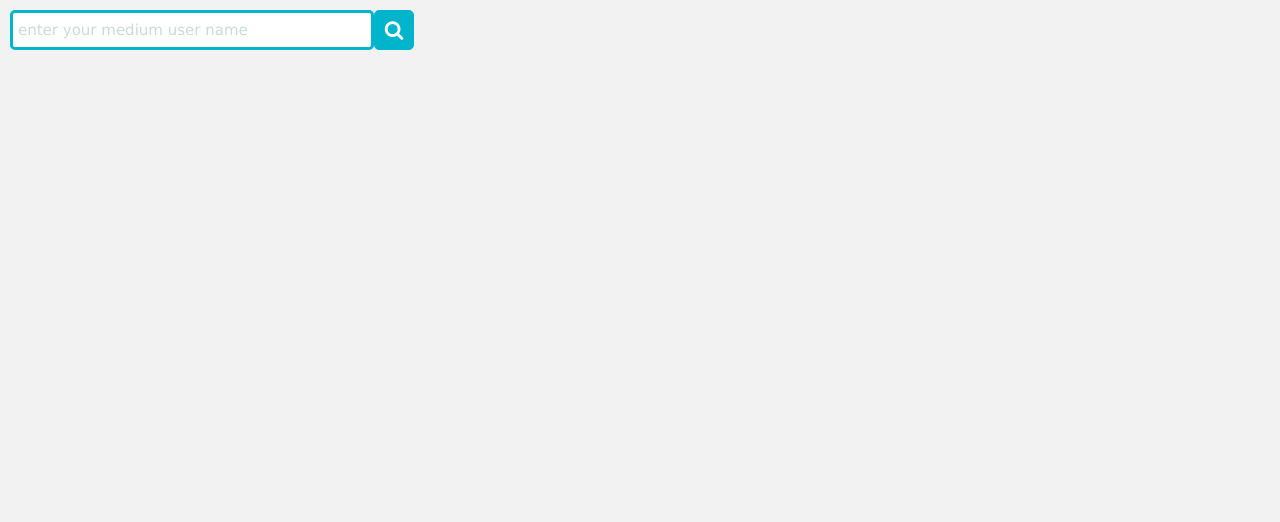
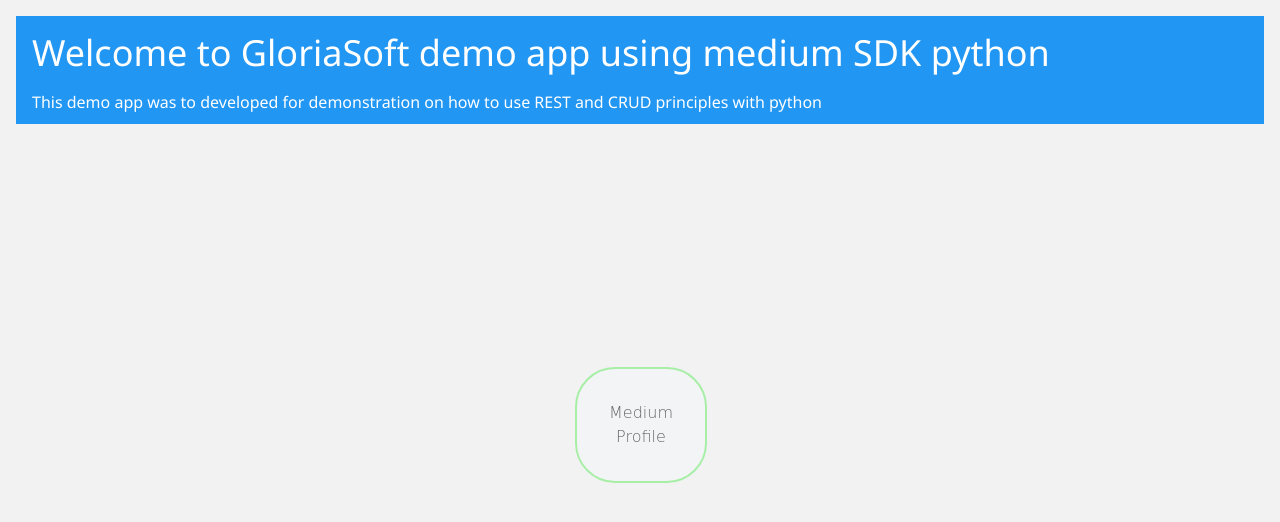
Before and after one commit to gloriaconcepto/Medium-Publications-Application, a Flask app: page / in a window 1280 px wide. Shown: the part 23-545 px from the top of the page. Run offline with Flask 2, Linux system fonts and the light colour scheme.

Commit message:
modifications make to .html files

```diff
--- a/mediumapp/app/templates/home.html
+++ b/mediumapp/app/templates/home.html
@@ -4,21 +4,26 @@
 <html>
 
 <link rel="stylesheet" href="https://www.w3schools.com/w3css/4/w3.css">
-<link rel="stylesheet" href="https://cdnjs.cloudflare.com/ajax/libs/font-awesome/4.7.0/css/font-awesome.min.css">
+
 <body>
-  <div class="wrap">
-     <div class="search">
-
-        <form action="" method="POST"role="form">
-           {{ form.name(class="searchTerm", placeholder="enter your medium user name") }}
+    <div class="w3-container">
+        <div class="w3-panel w3-blue">
 
 
-           <button type="submit" class="searchButton" formmethod="post" >
-             <i class="fa fa-search"></i>
-             </button>
-           </form>
-        </div>
-     </div>
+    <div class="FontPanel">
+        <h1>Welcome to GloriaSoft demo app using medium SDK python</h1>
+        <h6>This demo app was to developed for demonstration on how to use REST and CRUD principles with python</h6>
+
+      </div>
+    </div>
+
+
+         <form action="{{url_for('resultDisplay')}}">
+     <div class="wrapper">
+
+      <button type="submit" class="buttoncenter"  ><p class="FontPanel">Medium Profile</p></button>
+  </div>
+</form>
    {% endblock %}
    </body>
    </html>
--- a/mediumapp/app/templates/layout1.html
+++ b/mediumapp/app/templates/layout1.html
@@ -9,7 +9,7 @@
   <link rel="stylesheet" href="{{ url_for('static', filename='css/publications.css') }}">
   <link rel="stylesheet" href="{{ url_for('static', filename='css/panel.css') }}">
   <link rel="stylesheet" href="{{ url_for('static', filename='css/tags.css') }}">
-
+  <link rel="stylesheet" href="{{ url_for('static', filename='css/buttons.css') }}">
   </head>
 <header>
 <div class="topnav">
```
Also changed, not shown: mediumapp/app/templates/callback.html (+67 -9 lines).
